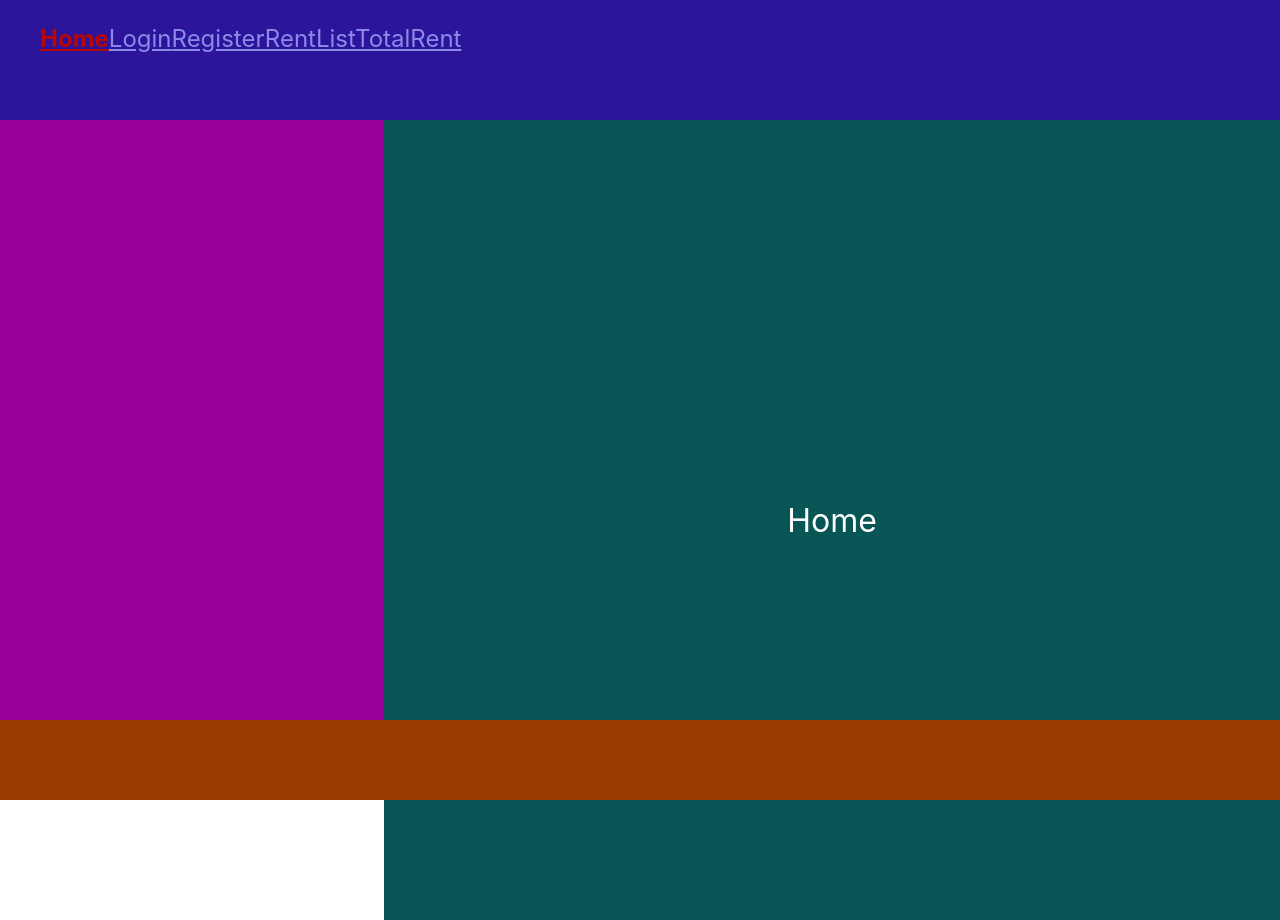
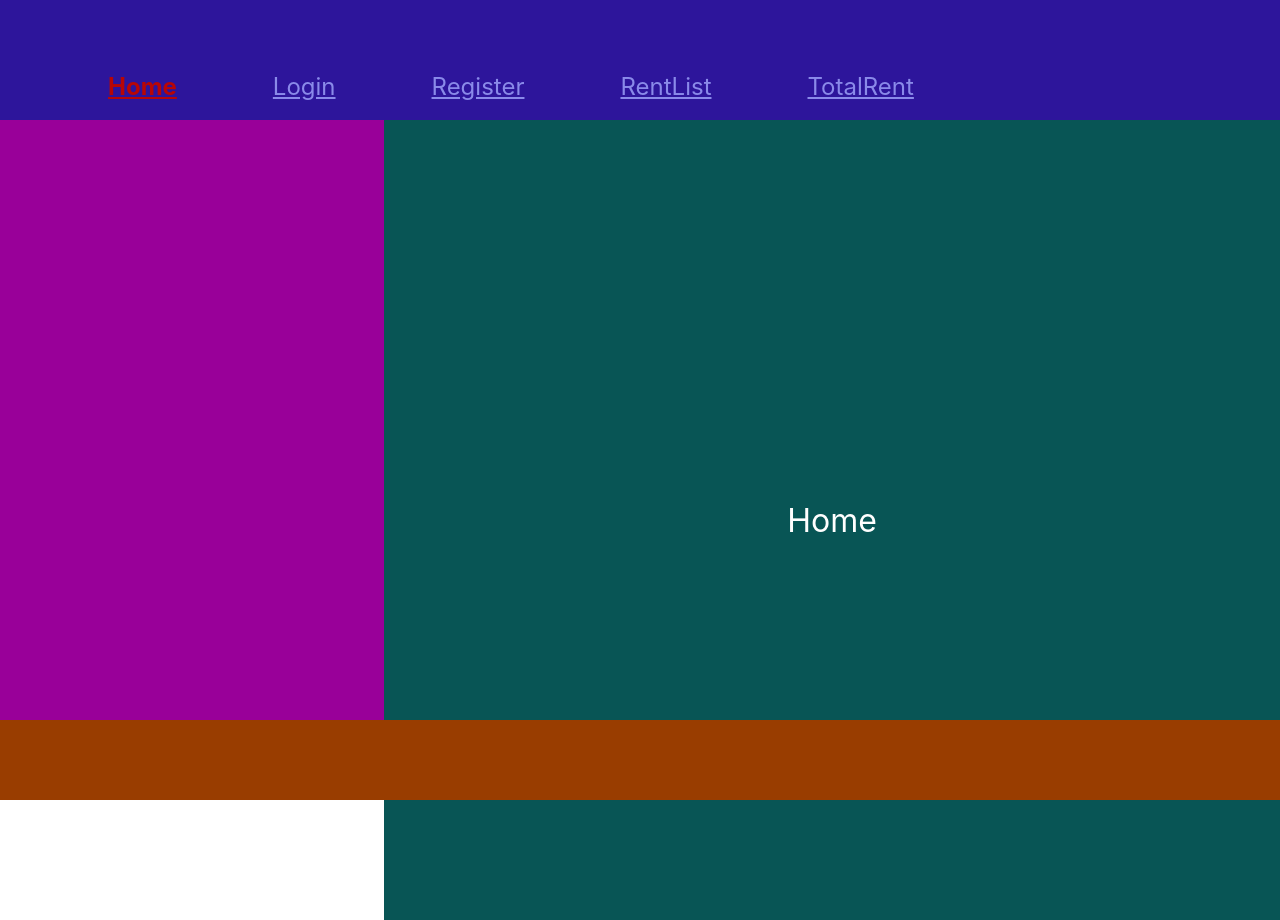
Before and after one commit to Claudia1010/proyectoReact, a React (Vite) app in the folder proyecto-app/: page / in a window 1280 px wide. Built offline with nearby package versions, Linux system fonts and the light colour scheme.

Commit message:
removing NavBar and adding it inside Header

```diff
--- a/proyecto-app/package.json
+++ b/proyecto-app/package.json
@@ -10,7 +10,9 @@
   "dependencies": {
     "axios": "^0.27.2",
     "react": "^18.0.0",
-    "react-dom": "^18.0.0"
+    "react-dom": "^18.0.0",
+    "react-router": "^6.3.0",
+    "react-router-dom": "^6.3.0"
   },
   "devDependencies": {
     "@types/react": "^18.0.0",
--- a/proyecto-app/src/App.css
+++ b/proyecto-app/src/App.css
@@ -5,13 +5,6 @@
   width: 100%;
   display: flex;
   flex-direction: column;
-}
-
-.header{
-  display: flex;
-  height: 15vh;
-  background-color: rgb(45, 21, 155);
-  width: 100%;
 }
 
 .middle{
--- a/proyecto-app/src/App.jsx
+++ b/proyecto-app/src/App.jsx
@@ -1,7 +1,6 @@
 import {BrowserRouter, Routes, Route} from 'react-router-dom';
-/* import Header from './components/Header/Header';
-import Footer from './components/Footer/Footer'; */
-import NavBar from './components/NavBar/NavBar';
+import Header from './components/Header/Header';
+/* import Footer from './components/Footer/Footer'; */
 import Home from './container/Home/Home';
 import Login from './container/Login/Login';
 import NotFound from './container/NotFound/NotFound';
@@ -17,7 +16,7 @@ function App() {
     <div className="main">
       <BrowserRouter>
         <div className="header">
-          <NavBar />
+          <Header />
         </div>
         <div className="middle">
           <div className="leftLinks">
--- a/proyecto-app/src/components/Header/Header.css
+++ b/proyecto-app/src/components/Header/Header.css
@@ -1,6 +1,39 @@
-.header{
-    display: flex;
-    height: 15vh;
-    background-color: rgb(45, 21, 155);
-    width: 100%;
-  }
+.header {
+  display: flex;
+  height: 15vh;
+  background-color: rgb(45, 21, 155);
+  width: 100%;
+}
+
+.links {
+  height: 15vh;
+  width: 100%;
+  font-size: x-large;
+  color: white;
+  display: flex;
+  align-items: center;
+  justify-content: center;
+  flex-direction: row;
+  flex-wrap: wrap;
+}
+
+.active {
+  color: rgb(183, 6, 6);
+  font-weight: bold;
+  display: flex;
+  align-items: center;
+  justify-content: center;
+  flex-direction: row;
+  flex-wrap: wrap;
+  margin: 2em;
+}
+
+.inactive {
+  color: rgb(138, 138, 233);
+  display: flex;
+  align-items: center;
+  justify-content: center;
+  flex-direction: row;
+  flex-wrap: wrap;
+  margin: 2em;
+}
--- a/proyecto-app/src/components/Header/Header.jsx
+++ b/proyecto-app/src/components/Header/Header.jsx
@@ -1,6 +1,20 @@
 import React from "react"
+import {NavLink} from "react-router-dom"
 import "./Header.css"
 
+const Header = () => {
 
+    return(
+        <div>
+            <ul className="links">
+                <NavLink className={({isActive}) => (isActive ? "active" : "inactive")} to="/" >Home</NavLink>
+                <NavLink className={({isActive}) => (isActive ? "active" : "inactive")} to="/Login" >Login</NavLink>
+                <NavLink className={({isActive}) => (isActive ? "active" : "inactive")} to="/Register" >Register</NavLink>
+                <NavLink className={({isActive}) => (isActive ? "active" : "inactive")} to="/RentList" >RentList</NavLink>
+                <NavLink className={({isActive}) => (isActive ? "active" : "inactive")} to="/TotalRentList" >TotalRent</NavLink>
+            </ul>
+        </div>
+    )
+}
 
 export default Header
--- a/proyecto-app/src/components/NavBar/NavBar.css
+++ /dev/null
@@ -1,14 +0,0 @@
-ul {
-    font-size: x-large;
-    color: white;
-
-}
-
-.active{
-    color :rgb(183, 6, 6);
-    font-weight: bold;
-}
-
-.inactive{
-    color: rgb(138, 138, 233);
-}
--- a/proyecto-app/src/components/NavBar/NavBar.jsx
+++ /dev/null
@@ -1,21 +0,0 @@
-import React from "react"
-import {NavLink} from "react-router-dom"
-import "./NavBar.css"
-
-const NavBar = props => {
-
-    return(
-        <div>
-            <ul>
-                <NavLink className={({isActive}) => (isActive ? "active" : "inactive")} to="/" >Home</NavLink>
-                <NavLink className={({isActive}) => (isActive ? "active" : "inactive")} to="/Login" >Login</NavLink>
-                <NavLink className={({isActive}) => (isActive ? "active" : "inactive")} to="/Register" >Register</NavLink>
-                <NavLink className={({isActive}) => (isActive ? "active" : "inactive")} to="/*" ></NavLink>
-                <NavLink className={({isActive}) => (isActive ? "active" : "inactive")} to="/RentList" >RentList</NavLink>
-                <NavLink className={({isActive}) => (isActive ? "active" : "inactive")} to="/TotalRentList" >TotalRent</NavLink>
-            </ul>
-        </div>
-    )
-}
-
-export default NavBar
--- a/proyecto-app/src/container/NotFound/NotFound.jsx
+++ b/proyecto-app/src/container/NotFound/NotFound.jsx
@@ -1,9 +1,11 @@
 import React from "react"
+import "./Notfound.css"
 
 const NotFound = () => {
     return(
         <div className="notFoundStyles">
-            error 404 Not FOund
+            Error 404 <br /><br />
+            Not Found
         </div>
     )
 }
--- a/proyecto-app/src/container/NotFound/Notfound.css
+++ b/proyecto-app/src/container/NotFound/Notfound.css
@@ -1,9 +1,9 @@
 .notFoundStyles{
     margin: 0;
     padding: 0;
-    color: white;
+    color: red;
     font-size: xx-large;
-    background-color: rgb(156, 66, 48);
+    background-color: rgb(255, 255, 255);
     height: 100vh;
     width: 100%;
     display: flex;
```
Also changed, not shown: 1 other file (tests, documents, lock files or other folders).
